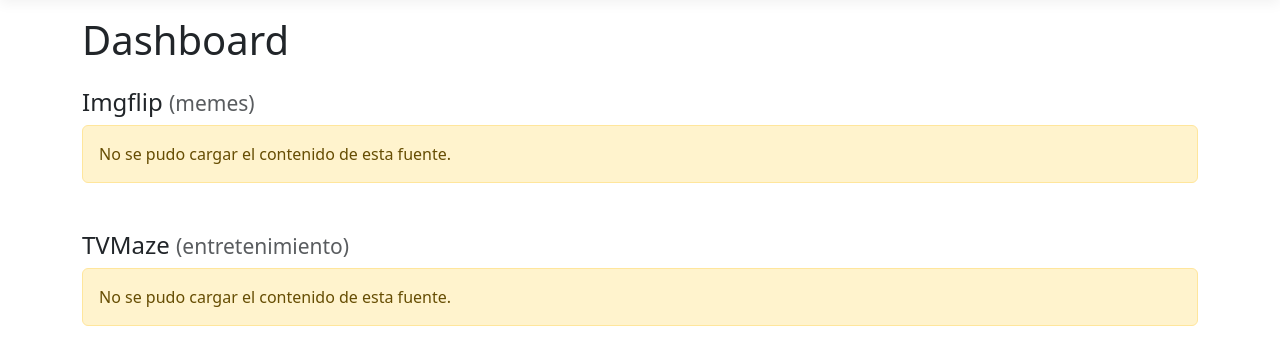
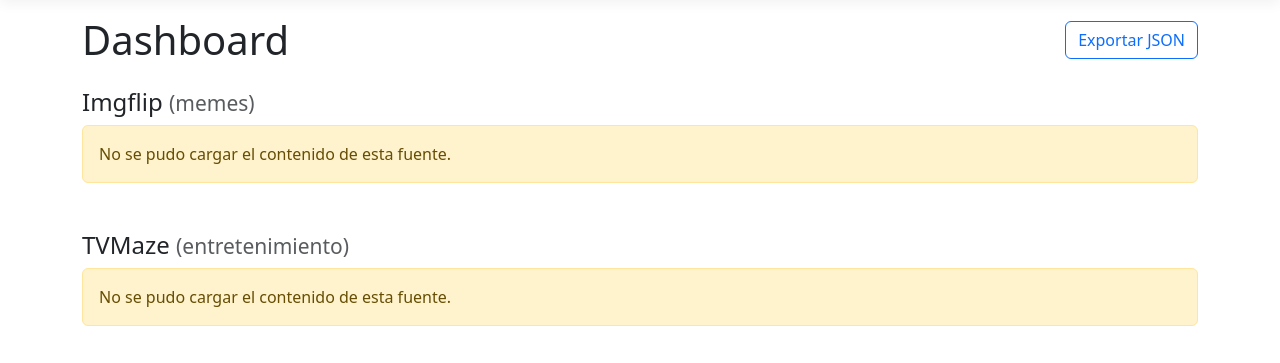
Before and after one commit to TheJeff182/ProyectoFinalPAW, an ASP.NET Core app: page / in a window 1280 px wide. Shown: the part 57-420 px from the top of the page. Run offline with ASP.NET Core 8, Linux system fonts and the light colour scheme; data that the repository does not hold is empty; style sheets or scripts are compiled from the project's sources; some libraries are stand-ins or nearby versions.

Commit message:
1. Implementación de un JSON export handler. 2. Se agrega un botón de "Exportar JSON" en el Homepage (Dashboard), el cual ejecuta la orden de generar el archivo JSON con todos los elementos, según estén disponibles en el Dashboard al momento que el usuario presiona el botón.

```diff
--- a/ProyectoFinalPAW.Web/Pages/Index.cshtml
+++ b/ProyectoFinalPAW.Web/Pages/Index.cshtml
@@ -4,7 +4,10 @@
     ViewData["Title"] = "Dashboard";
 }
 
-<h1 class="mb-4">Dashboard</h1>
+<div class="d-flex justify-content-between align-items-center mb-4">
+    <h1 class="mb-0">Dashboard</h1>
+    <a class="btn btn-outline-primary" asp-page-handler="Export">Exportar JSON</a>
+</div>
 
 @* Se muestra una sección por cada fuente. *@
 @foreach (var source in Model.Dashboard.Sources)
--- a/ProyectoFinalPAW.Web/Pages/Index.cshtml.cs
+++ b/ProyectoFinalPAW.Web/Pages/Index.cshtml.cs
@@ -1,4 +1,6 @@
+using Microsoft.AspNetCore.Mvc;
 using Microsoft.AspNetCore.Mvc.RazorPages;
+using System.Text;
 using ProyectoFinalPAW.Core.Export;
 using ProyectoFinalPAW.Infrastructure.Services;
 
@@ -14,4 +16,14 @@ public class IndexModel(DashboardAggregator aggregator) : PageModel
     {
         Dashboard = await aggregator.BuildAsync(ct);
     }
+
+    // Se consulta el contenido actual del dashboard, se convierte a UTF-8 y se entrega como archivo JSON descargable.
+    public async Task<IActionResult> OnGetExportAsync(CancellationToken ct)
+    {
+        var export = await aggregator.BuildAsync(ct);
+        var json = export.ToJson();
+        var fileName = $"mediahub-{DateTime.UtcNow:yyyyMMdd-HHmm}.json";
+
+        return File(Encoding.UTF8.GetBytes(json), "application/json", fileName);
+    }
 }
```
